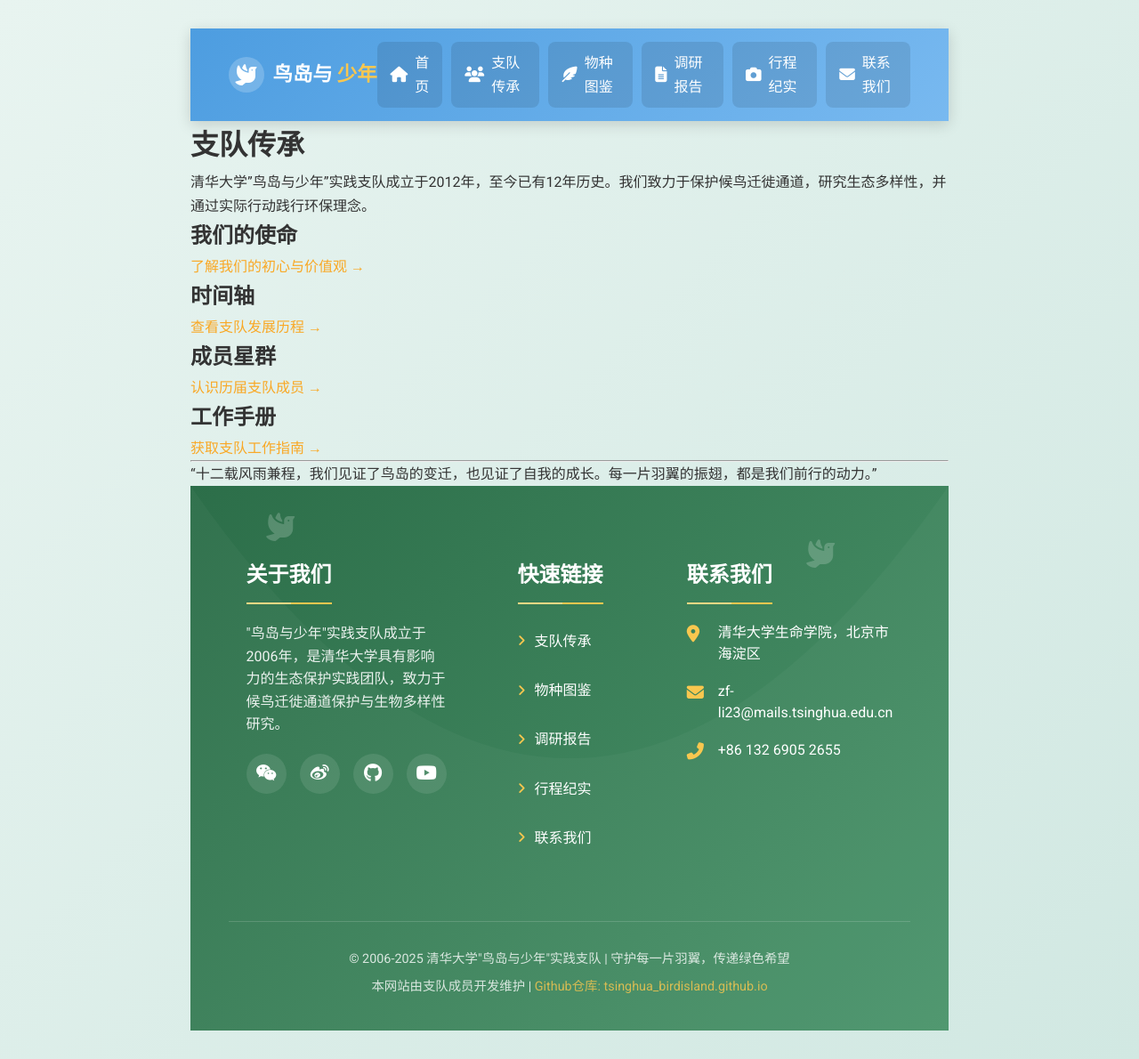
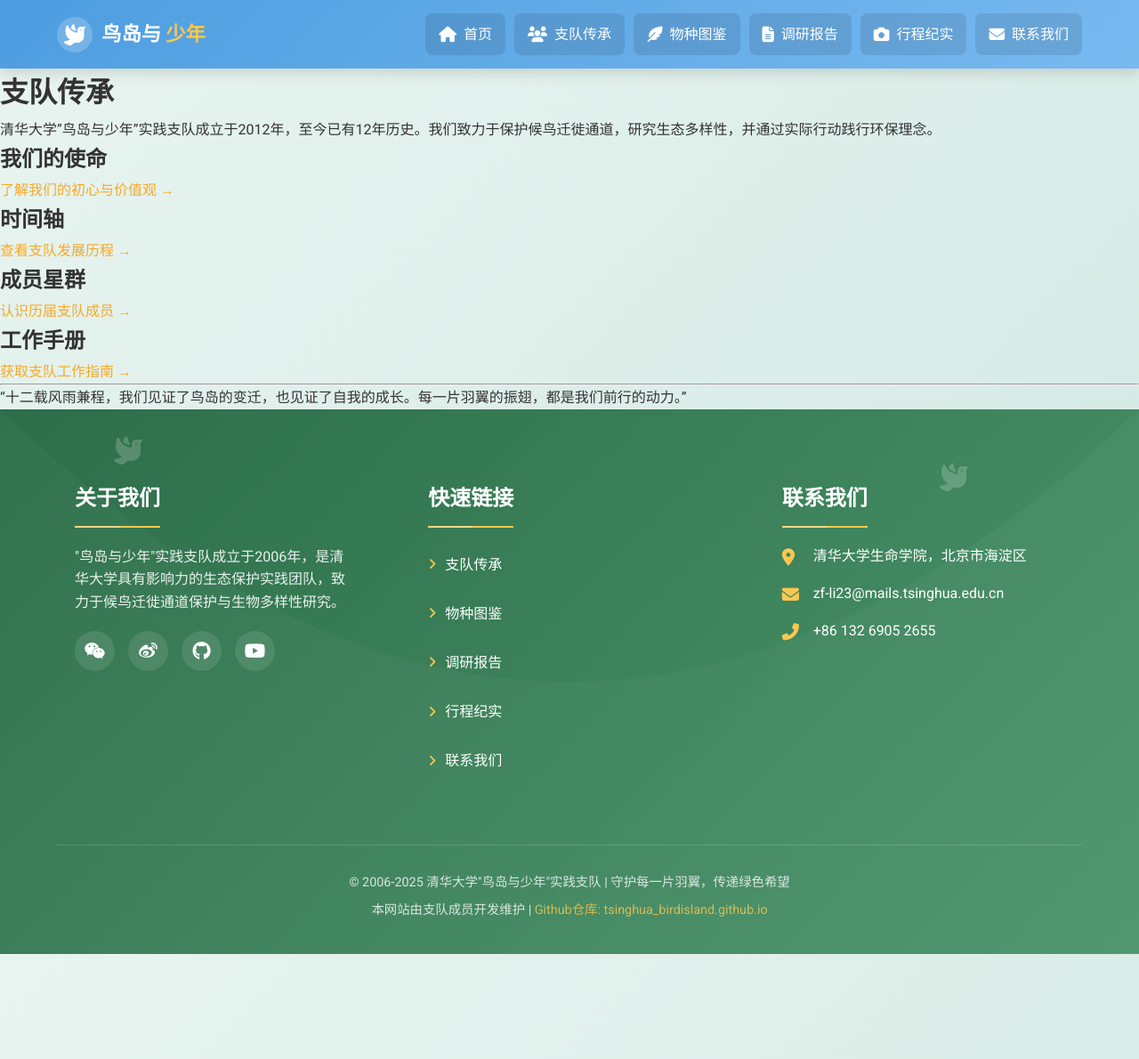
Before and after one commit to zf-li23/tsinghua_birdisland.github.io, a Jekyll site: the page built from about/index.md, in a window 1280 px wide. Shown: the whole page at 89% size. Built offline with Jekyll 4.4.1, drawn with Linux system fonts in a browser that asks for light colours.

Commit message:
Update style.css

```diff
--- a/assets/css/style.css
+++ b/assets/css/style.css
@@ -14,14 +14,11 @@
 }
 
 body {
-    font-family: 'Roboto', 'Noto Sans SC', sans-serif; /* 修改2：使用无衬线字体 */
+    font-family: 'Roboto', 'Noto Sans SC', sans-serif;
     color: var(--text);
     line-height: 1.7; /* 增加行高使文字更松散 */
     background: linear-gradient(135deg, #e8f4f0 0%, #d1e8e2 100%);
     overflow-x: hidden;
-    max-width: 900px; /* 限制最大宽度 */
-    margin: 0 auto; /* 居中显示 */
-    padding: 2rem 1.5rem; /* 增加内边距 */
 }
 
 a {
```
